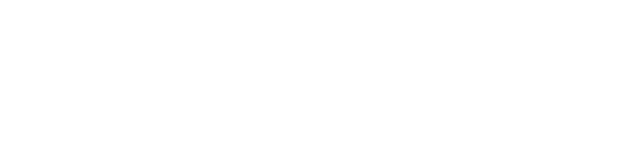
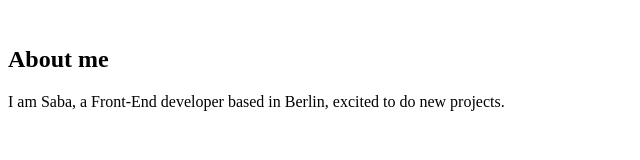
Before and after one commit to sabarht/personal-website, a plain HTML site: page index.html in a window 1280 px wide. Shown: the whole page, without its empty margins (0-640 px from the left). Drawn offline with Linux system fonts and the light colour scheme.

Commit message:
about me section

```diff
--- a/index.html
+++ b/index.html
@@ -6,5 +6,16 @@
     <meta name="viewport" content="width=device-width, initial-scale=1.0" />
     <title>Saba Rahrotaban</title>
   </head>
-  <body></body>
+  <body>
+    <section>
+      <img src="" alt="" />
+      <div class="">
+        <h2>About me</h2>
+        <p>
+          I am Saba, a Front-End developer based in Berlin, excited to do new
+          projects.
+        </p>
+      </div>
+    </section>
+  </body>
 </html>
```
